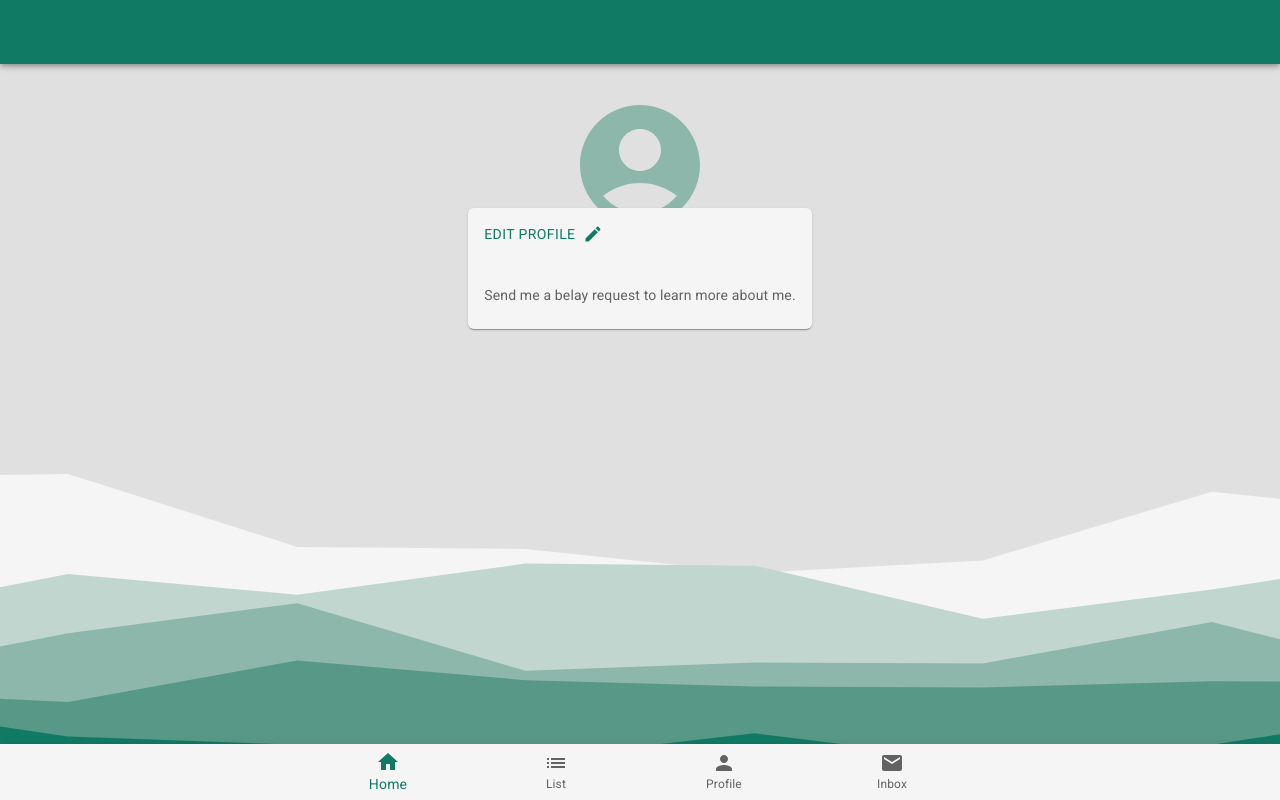
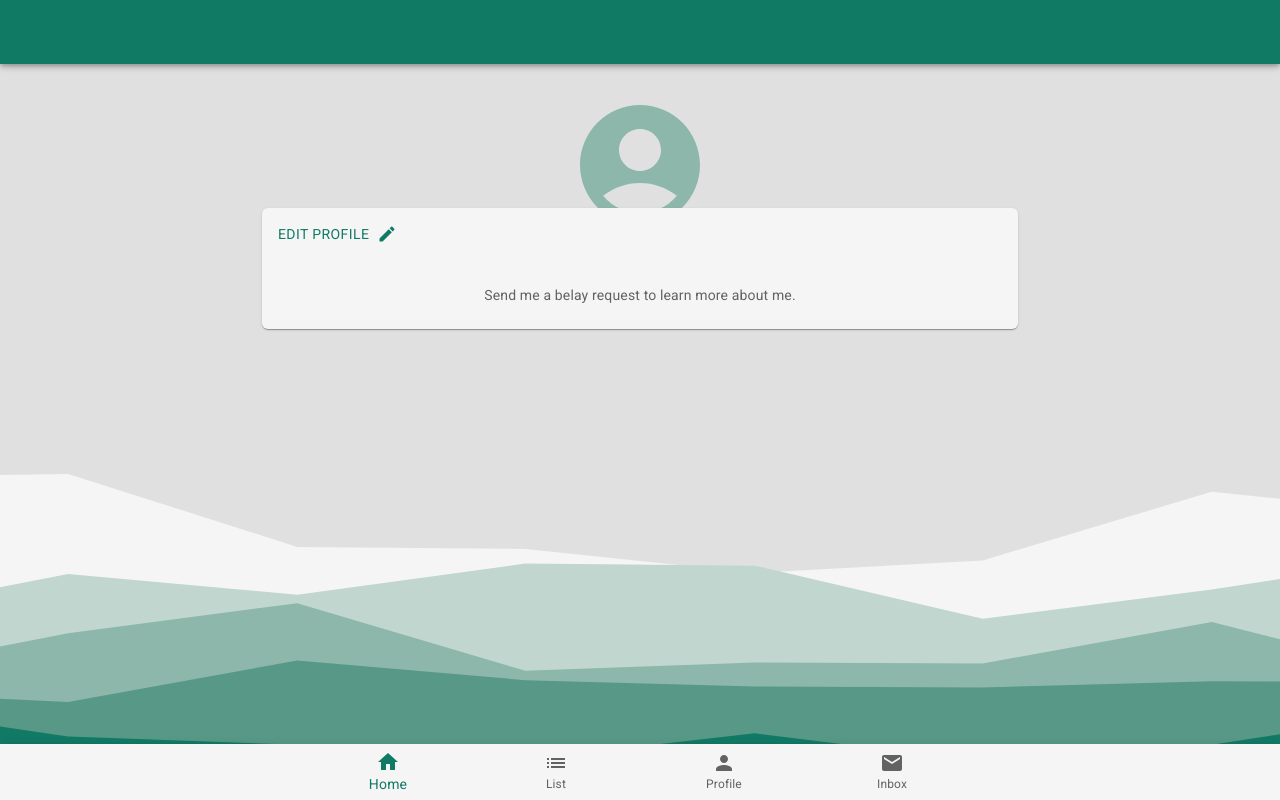
Before and after one commit to podmar/belayme, a React (Create React App) app in the folder client/: page /profile in a window 1280 px wide. Built offline with nearby package versions, Linux system fonts and the light colour scheme; no server answers; sample sign-in values are in the browser's storage.

Commit message:
adjusted the card width

```diff
--- a/client/src/components/CardClimber.js
+++ b/client/src/components/CardClimber.js
@@ -13,7 +13,7 @@ function CardClimber({climber}) {
     <Box className='belayme-custom-box-center' py={1}>
         <Card
           sx={{
-            maxWidth: 345,
+            width: '90%'
             }}>
         {/* <CardMedia
             component="img"
--- a/client/src/components/CardProfile.js
+++ b/client/src/components/CardProfile.js
@@ -32,7 +32,7 @@ function CardProfile() {
 
   return (
     <Box className='belayme-custom-box-center'>
-        <Card sx={{ maxWidth: 345 }}>
+        <Card sx={{ width: '90%' }}>
         {/* <CardMedia
             component="img"
             alt="user profile pic"
```
